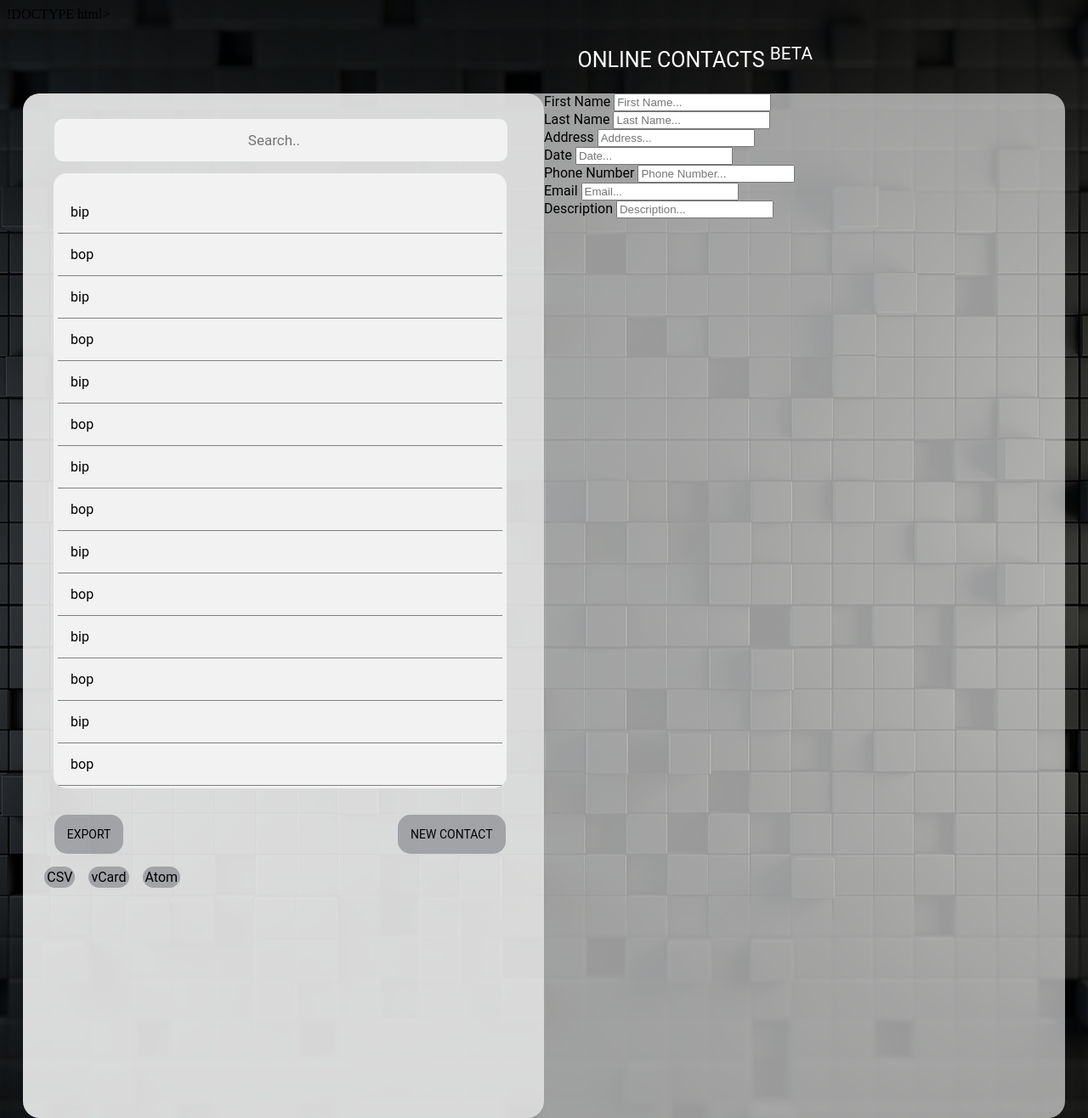
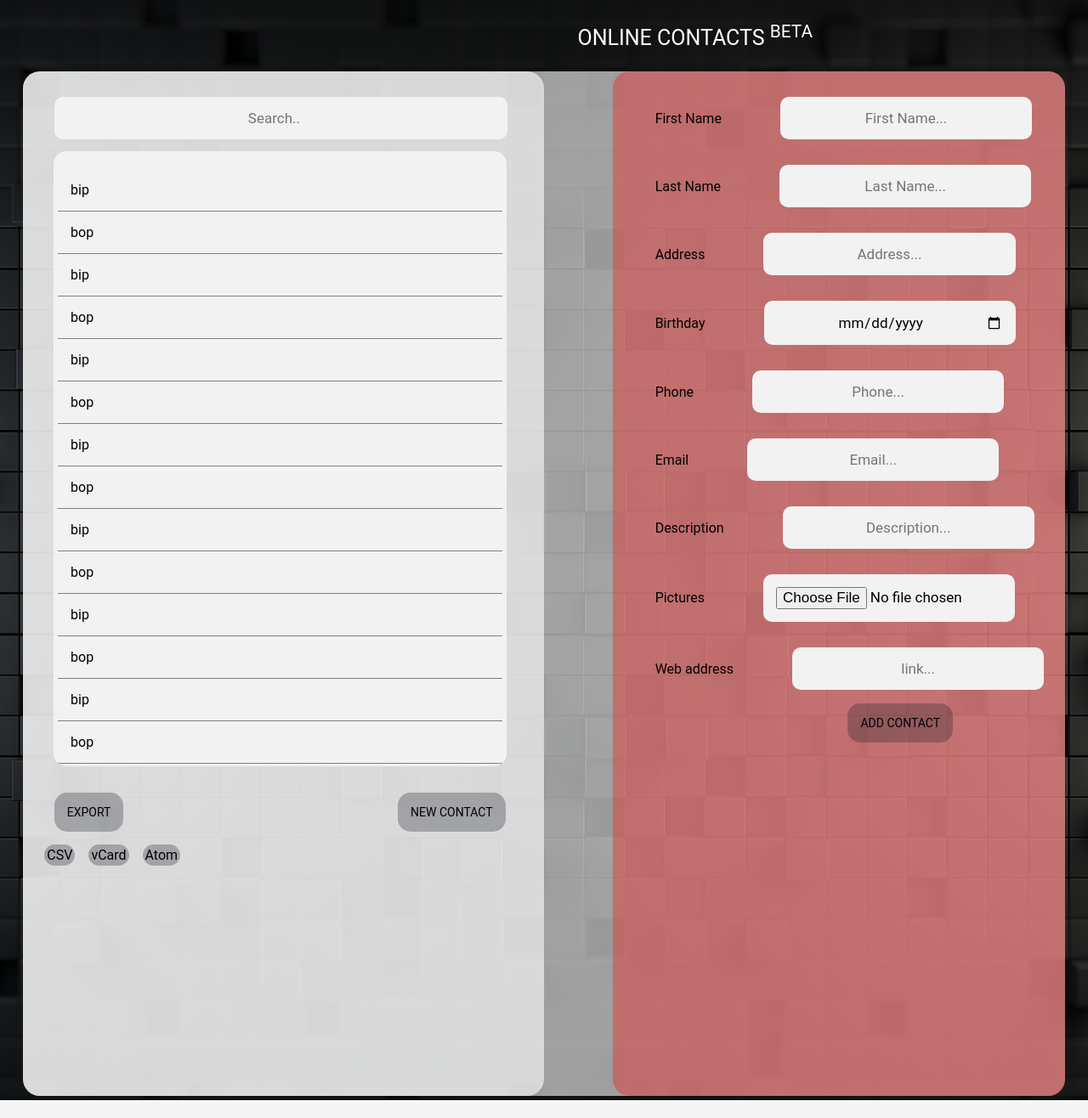
Before and after one commit to dm0112/TWOnCo, a PHP site: page /index2.html in a window 1280 px wide. Shown: the whole page at 85% size. After the commit the page ends 1295 px from the top, so only its background shows below. Run offline with PHP 8.4, Linux system fonts and the light colour scheme.

Commit message:
Css for new contact

```diff
--- a/Style.css
+++ b/Style.css
@@ -142,11 +142,13 @@ body{
 @media (max-width:700px){
     .card-contacts-left{
        width: 100%;
-       display: block;
+       display: none;
        float:none;
     }
     .card-contacts-right{
-        display: none;
+        width:100%;
+        float:none;
+
     }
     .card-export a{
     color: #f2f2f2 !important;
@@ -158,12 +160,7 @@ body{
 ul{
     list-style: none;
 }
-.card-contacts-right{
 
-    float:left;
-
-    background:0;
-}
 .card-search input{
     font-family: "Roboto", sans-serif;
     background: #f2f2f2;
@@ -280,3 +277,46 @@ ul{
       margin-left:27%;
   }
 }
+
+.card-contacts-right{
+    font-family: "Roboto", sans-serif;
+    background: rgba(223, 58, 58, 0.5);
+    float:right;
+   border-radius: 20px;
+    margin: auto;
+
+    height: 100%;
+
+
+}
+.card-contacts-right input{
+    font-family: "Roboto", sans-serif;
+    background: #f2f2f2;
+    width: 50%;
+    border: 20px;
+    text-align: center;
+    padding: 15px;
+    font-size:17px;
+    border-radius: 10px;
+    margin-left: 15px;
+    margin-top: 30px;
+    transition: all 1s;
+}
+.card-contacts-right label{
+    padding:50px;
+}
+.card-contacts-right button{
+    font-family: "Roboto", sans-serif;
+    text-transform: uppercase;
+    background-color:rgba(35, 38, 48, 0.3);
+    border-radius: 15px;
+    border: 0;
+    margin-left:52%;
+    margin-top:3%;
+    color: black;
+    padding:15px;
+    font-size:14px;
+    cursor: pointer;
+    transition:all 1s;
+    display: relative;
+}
--- a/index2.html
+++ b/index2.html
@@ -1,4 +1,4 @@
-!DOCTYPE html>
+<!DOCTYPE html>
 <html lang="en">
 <head>
     <meta charset="UTF-8">
@@ -46,7 +46,7 @@
                     </div>
                     <div class="card-contacts-left-buttons">
                         <button onclick="myFunction()" class="card-export-btn">Export</button>
-                        <button type="button" id="card-new-contact-btn"">New Contact</button>
+                        <button type="button" id="card-new-contact-btn">New Contact</button>
                         <div class="card-export">
                             <a href="#">CSV</a>
                             <a href="#">vCard</a>
@@ -69,24 +69,34 @@
                         </div>
                         <div>
                             <label for="addAddress">Address</label>
-                            <input type="text" required id="addAddress" placeholder="Address...">
+                            <input type="text" id="addAddress" placeholder="Address...">
                          </div>
                          <div>
-                            <label for="addDate">Date</label>
-                            <input type="datetime" required id="addDate" placeholder="Date...">
+                            <label for="addDate">Birthday</label>
+                            <input type="date" id="addDate">
                         </div>
                         <div>
-                            <label for="addNumber">Phone Number</label>
-                            <input type="text" required id="addNumber" placeholder="Phone Number...">
+                            <label for="addNumber">Phone</label>
+                            <input type="text" required id="addNumber" placeholder="Phone...">
                         </div>
                         <div>
                             <label for="addEmail">Email</label>
-                            <input type="email" required id="addEmail" placeholder="Email...">
+                            <input type="email" id="addEmail" placeholder="Email...">
                         </div>
                         <div>
                              <label for="addDescription">Description</label>
-                             <input type="text" required id="addDescription" placeholder="Description...">
+                             <input type="text" id="addDescription" placeholder="Description...">
                         </div>
+                        <div>
+                            <label for="addPic">Pictures</label>
+                            <input type="file" required id="addPic" accept="image/*">
+                        </div>
+                        <div>
+                            <label for="addWebAddress">Web address</label>
+                            <input type="url" id="addWebAddress" placeholder="link...">
+                        </div>
+                        <button type="submit">Add Contact</button>
+
                     </form>
                   </aside>
 
```
Also changed, not shown: 2 other files.
